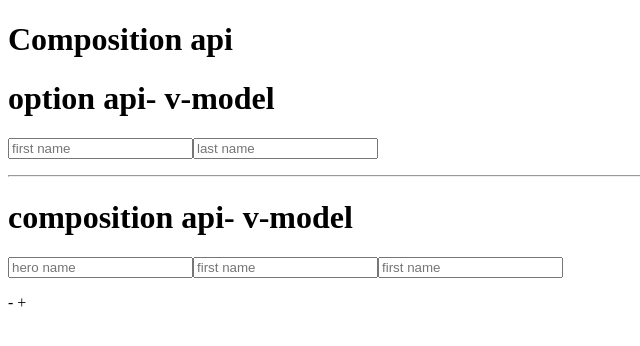
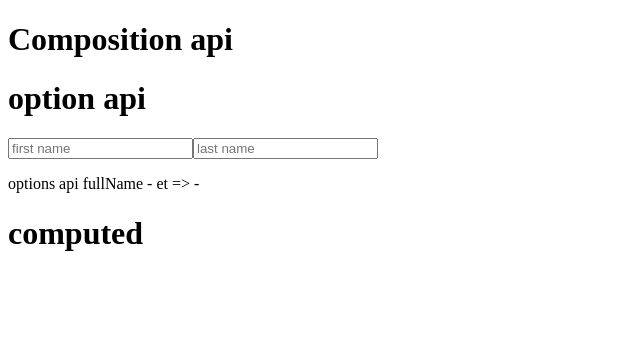
Before and after one commit to lapinRagnar/vue3_tuto, a Vue app: page / in a window 1280 px wide. Shown: the top 346 px of the page, without its empty margins (0-640 px from the left). Built offline with nearby package versions, Linux system fonts and the light colour scheme.

Commit message:
Replacing Computed Properties - ex avec option api

```diff
--- a/src/App.vue
+++ b/src/App.vue
@@ -1,17 +1,17 @@
 <template >
   <h1>Composition api</h1>
-  <v-model></v-model>
+  <ComputedCompo/>
 </template>
 
 
 <script>
 
-import VModel from './components/VModel.vue'
+import ComputedCompo from './components/ComputedCompo.vue'
 
 
 export default {
   name: 'App',
-  components: {VModel},
+  components: {ComputedCompo},
   data(){
     return {}
   },
--- /dev/null
+++ b/src/components/ComputedCompo.vue
@@ -0,0 +1,32 @@
+<template>
+  <h1>option api</h1>
+  <input type="text" placeholder="first name" v-model="fName">
+  <input type="text" placeholder="last name" v-model="lName">
+  <p>options api fullName - {{fName}} et {{lName}} => {{fullName}}</p>
+  <h1>computed</h1>
+
+
+</template>
+
+<script>
+
+export default {
+  name: 'ComputedCompo',
+  data(){
+    return{
+      fName: '',
+      lName: ''
+    }
+  },
+  computed:{
+    fullName(){
+      return `${this.fName} -${this.lName}`
+    }
+  }
+
+}
+</script>
+
+<style>
+
+</style>
```
